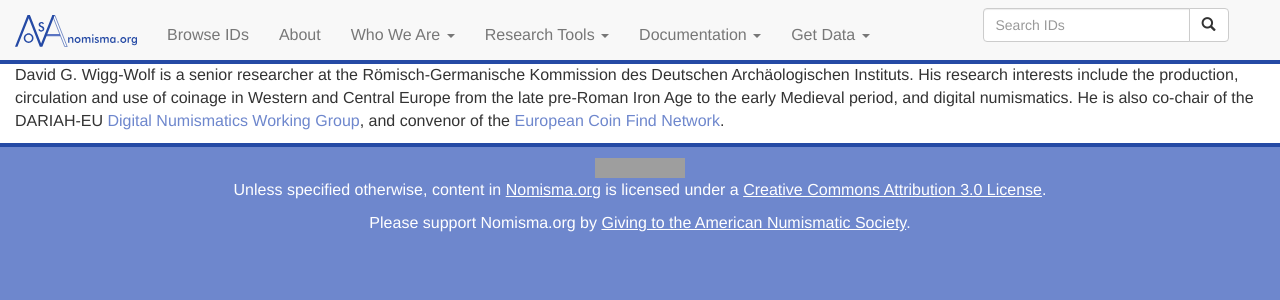
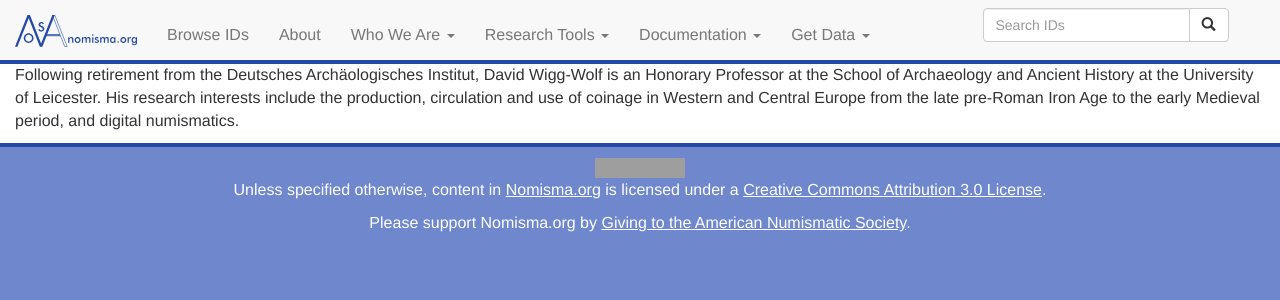
Before and after one commit to nomisma/site, a Jekyll site: the page built from _scientific_committee/wigg-wolf.md, in a window 1280 px wide. Shown: the top 300 px of the page. Built offline with Jekyll 4.4.1, drawn with Linux system fonts in a browser that asks for light colours; grey boxes are pictures that could not be loaded.

Commit message:
updated Wigg-Wolf bio

```diff
--- a/_scientific_committee/wigg-wolf.md
+++ b/_scientific_committee/wigg-wolf.md
@@ -2,11 +2,11 @@
 layout: default
 title: Nomisma.org Scientific Committee - David Wigg-Wolf
 name: David Wigg-Wolf
-org: DAI RGK
-org_url: http://www.dainst.org/en/department/rgk
+org: University of Leicester
+org_url: https://le.ac.uk/archaeology/
 id: wigg-wolf
 orcid: https://orcid.org/0000-0002-8604-544X
 editor_uri: http://nomisma.org/editor/david
 permalink: /about/scientific_committee/wigg-wolf/
 ---
-David G. Wigg-Wolf is a senior researcher at the Römisch-Germanische Kommission des Deutschen Archäologischen Instituts. His research interests include the production, circulation and use of coinage in Western and Central Europe from the late pre-Roman Iron Age to the early Medieval period, and digital numismatics. He is also co-chair of the DARIAH-EU [Digital Numismatics Working Group]((https://www.dariah.eu/activities/working-groups/wg-digital-numismatics/)), and convenor of the [European Coin Find Network](https://fundmuenzen.org/).
+Following retirement from the Deutsches Archäologisches Institut, David Wigg-Wolf is an Honorary Professor at the School of Archaeology and Ancient History at the University of Leicester. His research interests include the production, circulation and use of coinage in Western and Central Europe from the late pre-Roman Iron Age to the early Medieval period, and digital numismatics.
```
